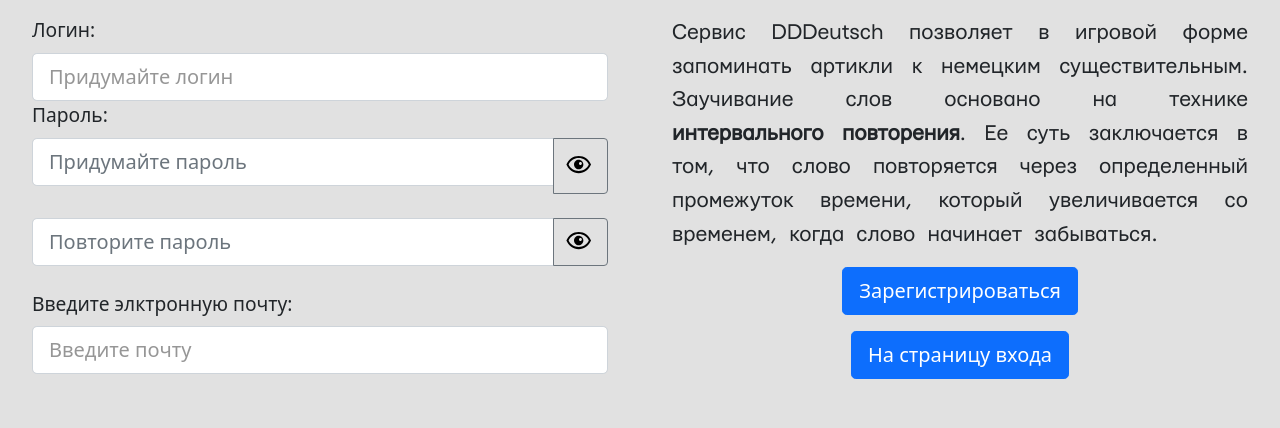
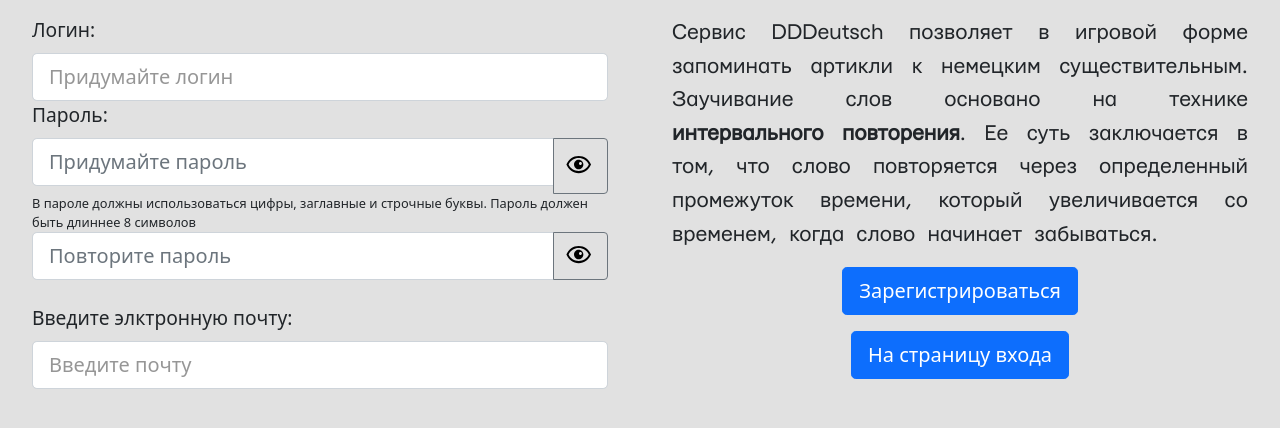
Before and after one commit to prizmerr/DDDeutsch-Django, a Django app: template main/templates/register.html in a window 1280 px wide. Shown: the part 120-548 px from the top of the page. Run offline with Django 3.2, Linux system fonts and the light colour scheme; the template is opened without the code that fills it, so the values that code supplies are empty.

Commit message:
предупрежд о пароле

```diff
--- a/main/templates/register.html
+++ b/main/templates/register.html
@@ -43,12 +43,13 @@
                 <input placeholder="Придумайте логин" name="login" id="login"
                     class="form-control form-control-lg inputField">
                 <label class="labelField">Пароль:</label>
-                <div id="passBox1" class="passBox input-group mb-4 inputField">
+                <div id="passBox1" class="passBox input-group inputField">
                     <input placeholder="Придумайте пароль" name="pass1" type="password" id="pass1"
                         class="form-control form-control-lg" aria-describedby="eye1">
                     <button class="btn btn-outline-secondary" id="eye1"><img src="{% static 'images/svg/eye-opened.svg' %}"
                             id="passEyeImg1" class="eyes"></button>
                 </div>
+                <span style="font-size:0.8rem">В пароле должны использоваться цифры, заглавные и строчные буквы. Пароль должен быть длиннее 8 символов</span>
                 <div id="passBox2" class="passBox input-group mb-4 inputField">
                     <input placeholder="Повторите пароль" name="pass2" type="password" id="pass2"
                         class="form-control form-control-lg" aria-describedby="eye2">
```
